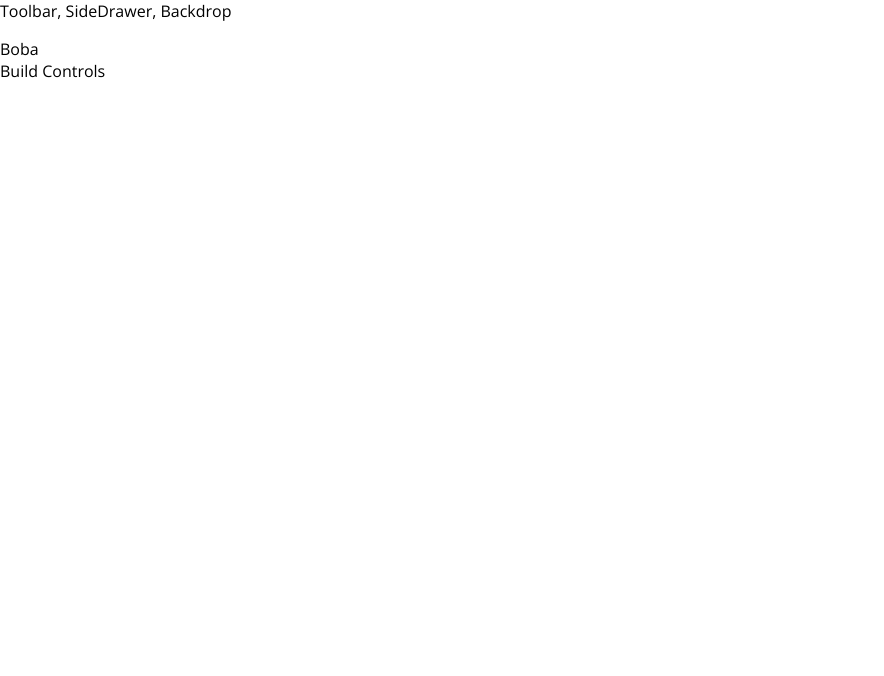
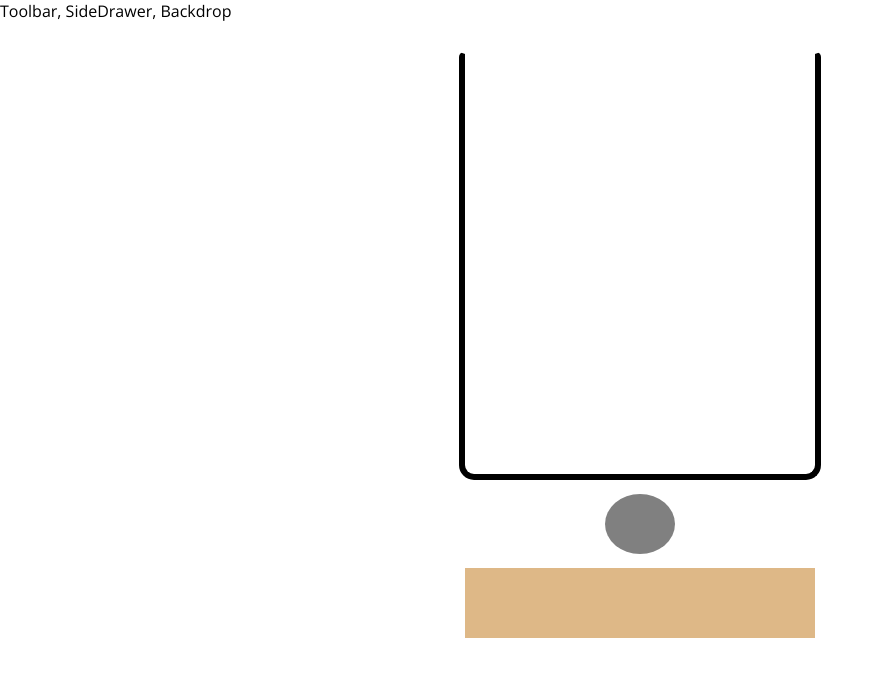
Before and after one commit to alexpich/boba-builder, a React (Create React App) app: page / in a window 1280 px wide. Shown: the top 676 px of the page, without its empty margins (0-884 px from the left). Built offline with nearby package versions, Linux system fonts and the light colour scheme.

Commit message:
Started the Boba Component and added css ingredients

```diff
--- a/src/components/Boba/Boba.js
+++ b/src/components/Boba/Boba.js
@@ -0,0 +1,16 @@
+import React from "react";
+
+import classes from "./Boba.module.css";
+import BobaIngredient from "./BobaIngredient/BobaIngredient";
+
+const boba = (props) => {
+  return (
+    <div className={classes.Boba}>
+      <BobaIngredient type={"cup"} />
+      <BobaIngredient type={"boba"} />
+      <BobaIngredient type={"milk-tea"} />
+    </div>
+  );
+};
+
+export default boba;
--- /dev/null
+++ b/src/components/Boba/Boba.module.css
@@ -0,0 +1,30 @@
+.Boba {
+  width: 100%;
+  margin: auto;
+  height: 250px;
+  overflow: scroll;
+  text-align: center;
+  font-weight: bold;
+  font-size: 1.2rem;
+}
+
+@media (min-width: 500px) and (max-height: 401px) {
+  .Boba {
+    width: 350px;
+    height: 300px;
+  }
+}
+
+@media (min-width: 500px) and (min-height: 401px) {
+  .Boba {
+    width: 450px;
+    height: 400px;
+  }
+}
+
+@media (min-width: 1000px) and (min-height: 700px) {
+  .Boba {
+    width: 700px;
+    height: 600px;
+  }
+}
--- a/src/components/Boba/BobaIngredient/BobaIngredient.js
+++ b/src/components/Boba/BobaIngredient/BobaIngredient.js
@@ -27,7 +27,6 @@ class BobaIngredient extends Component {
         ingredient = <div className={classes.MilkTea}></div>;
         break;
       default:
-        ``;
         ingredient = null;
     }
 
--- a/src/components/Boba/BobaIngredient/BobaIngredient.module.css
+++ b/src/components/Boba/BobaIngredient/BobaIngredient.module.css
@@ -1,12 +1,24 @@
 .Cup {
+  width: 50%;
+  height: 70%;
+  border: 6px solid black;
+  border-top: 2px solid transparent;
+  border-radius: 15px;
+  border-top-left-radius: 5px;
+  border-top-right-radius: 5px;
+  margin: 2% auto;
 }
 
 .AloeVera {
 }
 
 .Boba {
+  background: gray;
+  width: 10%;
+  height: 10%;
+  border-radius: 50%;
+  margin: 2% auto;
 }
-
 .EggPudding {
 }
 
@@ -14,4 +26,8 @@
 }
 
 .MilkTea {
+  width: 50%;
+  height: 65%;
+  background-color: burlywood;
+  margin: 2% auto;
 }
--- a/src/containers/BobaBuilder/BobaBuilder.js
+++ b/src/containers/BobaBuilder/BobaBuilder.js
@@ -1,13 +1,13 @@
 import React, { Component } from "react";
 
 import Aux from "../../hoc/Aux";
+import Boba from "../../components/Boba/Boba";
 
 class BobaBuilder extends Component {
   render() {
     return (
       <Aux>
-        <div>Boba</div>
-        <div>Build Controls</div>
+        <Boba />
       </Aux>
     );
   }
```
